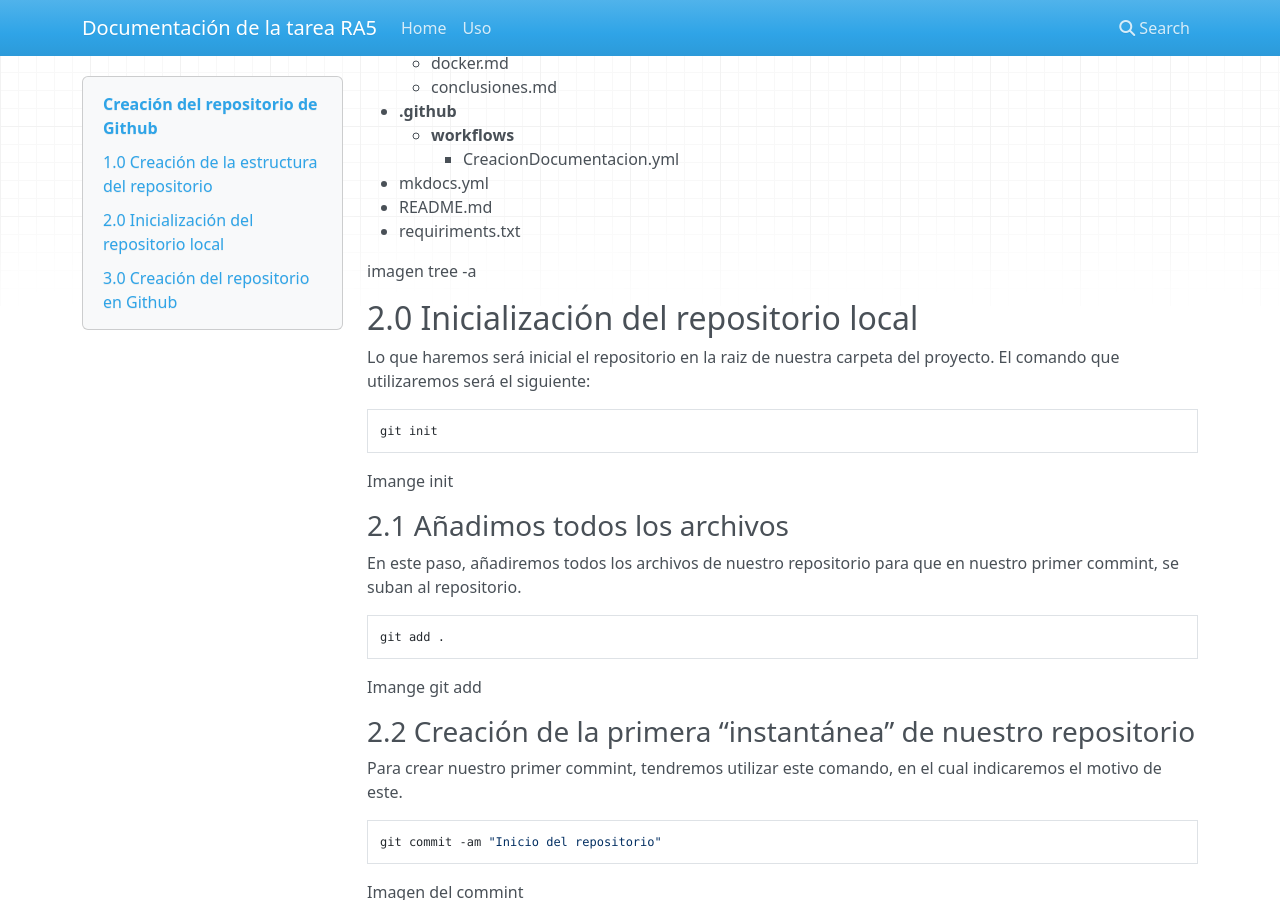
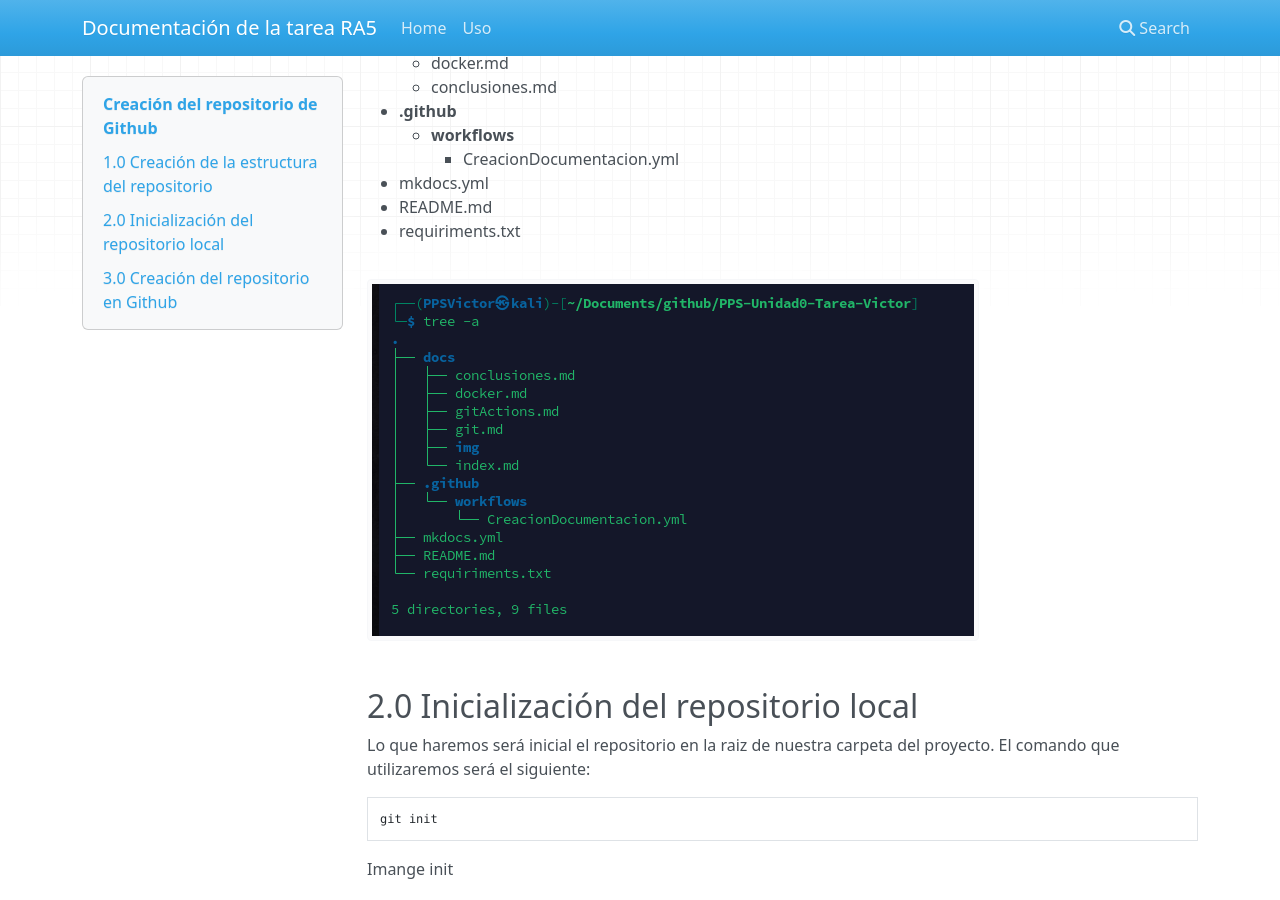
Before and after one commit to victorgc34/PPS-Unidad0-Tarea-Victor, an MkDocs documentation site: the page built from docs/git.md, in a window 1280 px wide and 900 px high, scrolled down 618 px. Built offline with MkDocs 1.6.1, drawn with Linux system fonts in a browser that asks for light colours; nearby versions of some CDN libraries.

Commit message:
test ruta iamgenes

```diff
--- a/docs/git.md
+++ b/docs/git.md
@@ -29,7 +29,7 @@ La estructura que tendrá este proyecto será la siguiente:
 - README.md
 - requiriments.txt
 
-imagen tree -a
+![](img/git/tree.png)
 
 ## 2.0 Inicialización del repositorio local
 
```
